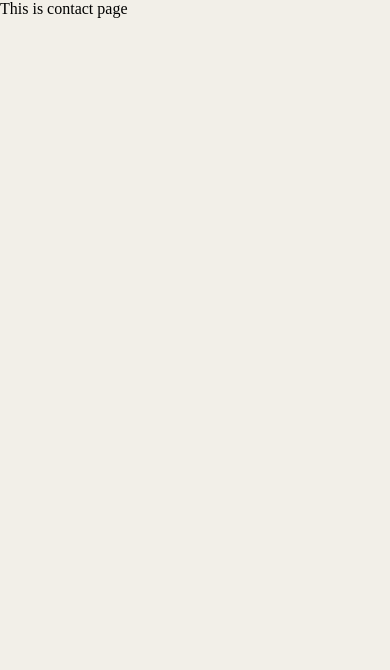
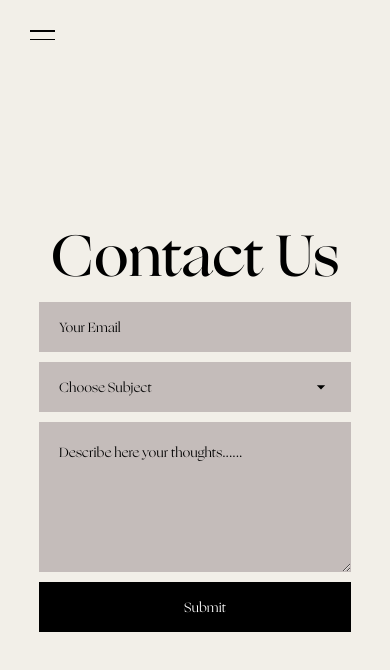
Before and after one commit to donghhan/museum-landing-page, a Next.js app: page /contact in a window 390 px wide. Shown: the top 670 px of the page. Built offline with nearby package versions, Linux system fonts and the light colour scheme.

Commit message:
Contact form responsive added

```diff
--- a/package.json
+++ b/package.json
@@ -12,7 +12,8 @@
     "cheerio": "1.0.0-rc.12",
     "next": "14.0.0",
     "react": "^18",
-    "react-dom": "^18"
+    "react-dom": "^18",
+    "react-hook-form": "^7.47.0"
   },
   "devDependencies": {
     "@types/cheerio": "^0.22.33",
--- a/src/app/contact/page.tsx
+++ b/src/app/contact/page.tsx
@@ -1,3 +1,136 @@
+"use client";
+import "./style.Contact.scss";
+import { useState } from "react";
+import dropdownIcon from "@/app/icon/dropdown.svg";
+import { useForm } from "react-hook-form";
+import Image from "next/image";
+import Header from "@/components/header/Header";
+
+interface FormInputProp {
+  email: string;
+  category: string;
+  description: string;
+}
+
 export default function Contact() {
-  return <main>This is contact page</main>;
+  const [categoryMenuOpen, setCategoryMenuOpen] = useState<boolean>(false);
+  const [selectedCategory, setSelectedCateogry] =
+    useState<string>("Choose Subject");
+
+  const {
+    register,
+    handleSubmit,
+    formState: { errors },
+    getValues,
+    setValue,
+  } = useForm<FormInputProp>();
+
+  const categoryOptions = [
+    { name: "Choose Subject" },
+    { name: "Suggestion" },
+    { name: "Question" },
+    { name: "Alert" },
+  ];
+
+  const formSubmit = (data: FormInputProp) => {
+    console.log(data);
+    console.log(selectedCategory);
+  };
+
+  return (
+    <main>
+      <Header />
+      <section id="contact">
+        <h1 className="title">Contact Us</h1>
+        <form id="contact-form" onSubmit={handleSubmit(formSubmit)}>
+          <div className="user-info">
+            <div id="email-input">
+              <input
+                type="email"
+                className={errors.email ? "error" : ""}
+                placeholder={
+                  errors.email ? errors.email?.message : "Your Email"
+                }
+                {...register("email", {
+                  required: "Please provide your email address",
+                  pattern: {
+                    value:
+                      /^[a-zA-Z0-9.!#$%&'*+/=?^_`{|}~-]+@[a-zA-Z0-9-]+(?:\.[a-zA-Z0-9-]+)*$/,
+                    message: "Invalid email address",
+                  },
+                })}
+              />
+            </div>
+            <div id="category-input">
+              <div
+                id="dropdown-header"
+                onClick={() => setCategoryMenuOpen((prev) => !prev)}
+              >
+                <input
+                  value={
+                    errors.category ? errors.category.message : selectedCategory
+                  }
+                  style={{ cursor: "pointer", caretColor: "transparent" }}
+                  className={errors.category ? "error" : ""}
+                  {...register("category", {
+                    validate: (v: string) =>
+                      v !== "Choose Subject" || "You must choose category",
+                  })}
+                />
+                <Image
+                  className="dropdown-button"
+                  src={dropdownIcon}
+                  alt="dropdown menu button"
+                  width={20}
+                  height={20}
+                  style={{
+                    zIndex: "1",
+                    transform: `${
+                      categoryMenuOpen ? "rotate(180deg)" : "rotate(0deg)"
+                    }`,
+                    transition: "transform .3s ease-in-out",
+                  }}
+                />
+              </div>
+              {categoryMenuOpen && (
+                <ul className="dropdown-menu">
+                  {categoryOptions.map((i) => (
+                    <li
+                      key={i.name}
+                      value={i.name}
+                      onClick={() => {
+                        setSelectedCateogry(i.name);
+                        setCategoryMenuOpen(false);
+                      }}
+                      className="input"
+                    >
+                      {i.name}
+                    </li>
+                  ))}
+                </ul>
+              )}
+            </div>
+          </div>
+          <textarea
+            id="user-description"
+            className={errors.description ? "error" : ""}
+            placeholder={
+              errors.description
+                ? "Please provide your thoughts!"
+                : "Describe here your thoughts......"
+            }
+            {...register("description", {
+              required: true,
+            })}
+          />
+          <input
+            type="submit"
+            className="submit-button"
+            onClick={() => setValue("category", selectedCategory)}
+          />
+        </form>
+        <div className="location"></div>
+      </section>
+    </main>
+  );
 }
--- /dev/null
+++ b/src/app/contact/style.Contact.scss
@@ -0,0 +1,113 @@
+@use "../../styles/variables/" as *;
+
+#contact {
+  display: flex;
+  width: 100%;
+  height: 100vh;
+  flex-direction: column;
+  align-items: center;
+  justify-content: center;
+  z-index: 5;
+
+  .title {
+    font-weight: 500;
+    font-size: 15vw;
+  }
+
+  #contact-form {
+    width: 80%;
+    display: flex;
+    flex-direction: column;
+    gap: 10px;
+    font-family: $ogg;
+
+    input {
+      height: 50px;
+      width: 100%;
+      background-color: $beige;
+    }
+
+    .user-info {
+      display: flex;
+      gap: 10px;
+
+      @include media("<=md") {
+        flex-direction: column;
+      }
+
+      @include media(">md") {
+        flex-direction: row;
+        justify-content: space-between;
+      }
+
+      #email-input,
+      #category-input {
+        width: 100%;
+        height: 50px;
+        background-color: $beige;
+        font-size: 12px;
+        display: flex;
+        position: relative;
+
+        #dropdown-header {
+          padding-right: 20px;
+          width: 100%;
+          display: flex;
+          justify-content: space-between;
+          align-items: center;
+          cursor: pointer;
+        }
+
+        .dropdown-menu {
+          display: flex;
+          flex-direction: column;
+          width: 100%;
+          font-size: 12px;
+          position: absolute;
+          bottom: -150px;
+          left: 0;
+          background-color: $beige;
+
+          .input {
+            height: 50px;
+            padding-left: 20px;
+            width: 100%;
+            display: flex;
+            align-items: center;
+            cursor: pointer;
+
+            &:hover {
+              backdrop-filter: brightness(0.8);
+            }
+          }
+        }
+      }
+    }
+
+    #user-description {
+      padding-top: 20px;
+      height: 150px;
+      resize: vertical;
+    }
+
+    .error {
+      color: crimson;
+
+      &::placeholder {
+        color: crimson;
+      }
+    }
+
+    .submit-button {
+      background-color: $black;
+      color: $white;
+      cursor: pointer;
+    }
+
+    .error-message {
+      font-size: 12px;
+      padding-left: 20px;
+      color: crimson;
+    }
+  }
+}
--- a/src/app/layout.tsx
+++ b/src/app/layout.tsx
@@ -1,5 +1,6 @@
 import type { Metadata } from "next";
 import "@/styles/global.scss";
+import Header from "@/components/header/Header";
 
 export const metadata: Metadata = {
   title: "Create Next App",
--- a/src/components/header/Header.tsx
+++ b/src/components/header/Header.tsx
@@ -14,8 +14,6 @@ export default function Header() {
     { href: "/exhibition", text: "Exhibition" },
     { href: "/contact", text: "Contact" },
   ];
-
-  console.log(open);
 
   return (
     <header>
--- a/src/components/header/style.Header.scss
+++ b/src/components/header/style.Header.scss
@@ -13,14 +13,11 @@
 header {
   display: flex;
   width: 100%;
-  height: 100vh;
-  position: relative;
-
-  // transform: translateX(-100%);
-
-  // &.open {
-  //   transform: translateX(0);
-  // }
+  height: 1vh; // ??
+  position: fixed;
+  top: 0;
+  z-index: 500;
+  left: 0;
 
   .hamburger-button {
     position: absolute;
@@ -65,9 +62,9 @@ header {
   }
 
   .menu {
+    position: relative;
     height: 100vh;
     background-color: $beige;
-    z-index: 1000;
     display: flex;
     flex-direction: column;
     justify-content: center;
@@ -75,12 +72,19 @@ header {
     gap: 30px;
     text-align: center;
     font-family: $ogg;
-    position: relative;
     transform: translateX(-100%);
     transition: transform 0.5s ease-in-out;
 
+    @include media("<lg") {
+      width: 100%;
+    }
+
+    @include media(">=lg") {
+      width: 40%;
+    }
+
     &.open {
-      transform: translate(0);
+      transform: translateX(0);
       transition: transform 0.5s ease-in-out;
       transition-delay: 0.5s;
     }
@@ -106,49 +110,5 @@ header {
         font-size: 5vw;
       }
     }
-
-    @include media("<md") {
-      width: 100%;
-    }
-
-    @include media(">=md") {
-      width: 40%;
-    }
   }
-
-  // .menu {
-  //   background-color: $beige;
-  //   position: relative;
-  //   display: flex;
-  //   flex-direction: column;
-  //   align-items: center;
-  //   justify-content: center;
-  //   gap: 20px;
-
-  //   .close-button {
-  //     width: 30px;
-  //     height: 30px;
-  //     position: absolute;
-  //     top: 30px;
-  //     right: 30px;
-  //   }
-
-  //   .link {
-  //     font-family: $ogg;
-  //   }
-  // }
-
-  // @include media("<md") {
-  //   .link {
-  //     font-size: 50px;
-  //   }
-  // }
-
-  // @include media(">=md") {
-  //   max-width: 40%;
-
-  //   .link {
-  //     font-size: 5vw;
-  //   }
-  // }
 }
--- a/src/styles/global.scss
+++ b/src/styles/global.scss
@@ -9,6 +9,12 @@
 html,
 body {
   background-color: $cream;
+}
+
+main {
+  position: relative;
+  width: 100%;
+  min-height: 100vh;
 }
 
 a {
@@ -36,3 +42,22 @@ button {
   border: transparent;
   cursor: pointer;
 }
+
+textarea,
+input {
+  background-color: $beige;
+  outline: none;
+  border: transparent;
+  font-family: $ogg;
+  padding-left: 20px;
+
+  &::placeholder {
+    color: $black;
+    font-family: $ogg;
+  }
+}
+
+select {
+  border: transparent;
+  background-color: $beige;
+}
```
Also changed, not shown: src/app/icon/dropdown.svg (added), 1 other file (tests, documents, lock files or other folders).
